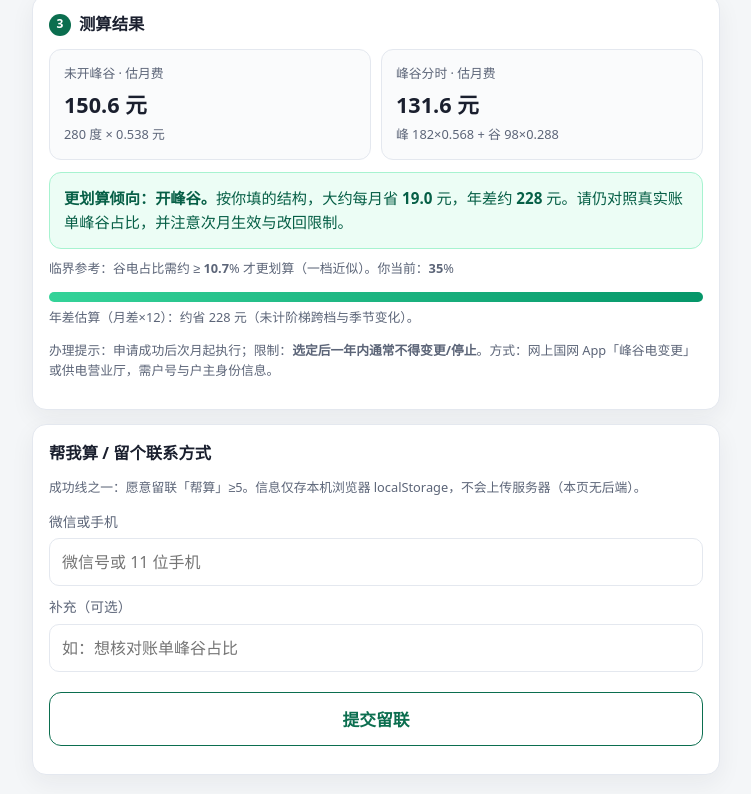
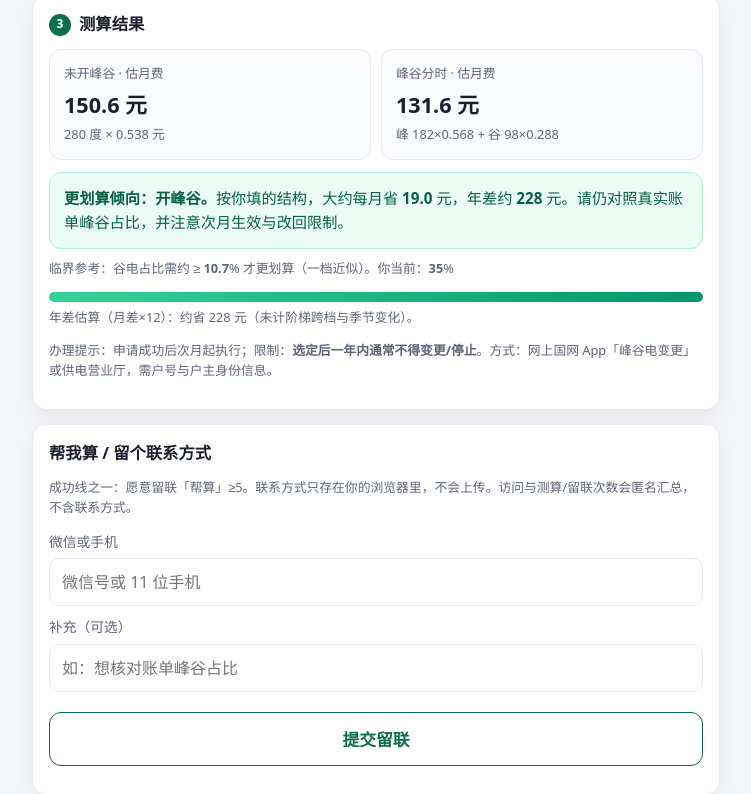
Before and after one commit to huluobo-n/fenggu-tou, a plain HTML site: page index.html in a window 1280 px wide. Both pictures are taken after a click on the button "开始测算". Shown: the part 1273-2067 px from the top of the page, without its empty margins (264-1015 px from the left). Drawn offline with Linux system fonts and the light colour scheme.

Commit message:
接入跨端统计采集脚本
仅更新 index.html，加载 https://hpn6.com/t/hpn6-stats.js。

```diff
--- a/index.html
+++ b/index.html
@@ -217,6 +217,7 @@
       overflow: hidden; clip: rect(0,0,0,0); border: 0;
     }
   </style>
+  <script src="https://hpn6.com/t/hpn6-stats.js" data-site="fenggu" defer></script>
 </head>
 <body>
   <div class="wrap">
@@ -337,7 +338,7 @@
 
     <section class="card results" id="leadCard">
       <h2>帮我算 / 留个联系方式</h2>
-      <p class="hint" style="margin-top:0">成功线之一：愿意留联「帮算」≥5。信息仅存本机浏览器 localStorage，不会上传服务器（本页无后端）。</p>
+      <p class="hint" style="margin-top:0">成功线之一：愿意留联「帮算」≥5。联系方式只存在你的浏览器里，不会上传。访问与测算/留联次数会匿名汇总，不含联系方式。</p>
       <div class="lead-form">
         <div class="row">
           <label for="leadContact">微信或手机</label>
@@ -576,6 +577,7 @@
       $("leadCard").classList.add("show");
 
       setCalcCount(getCalcCount() + 1);
+      if (window.hpn6track) window.hpn6track("calc");
       $("results").scrollIntoView({ behavior: "smooth", block: "start" });
     }
 
@@ -595,6 +597,7 @@
         valleyShare: $("valleyShare").value
       });
       setLeads(leads);
+      if (window.hpn6track) window.hpn6track("lead");
       $("leadMsg").textContent = "已记录到本机（共 " + leads.length + " 条）。本页无后端，部署后若需汇总请另接表单服务。";
       $("leadContact").value = "";
       $("leadNote").value = "";
```
